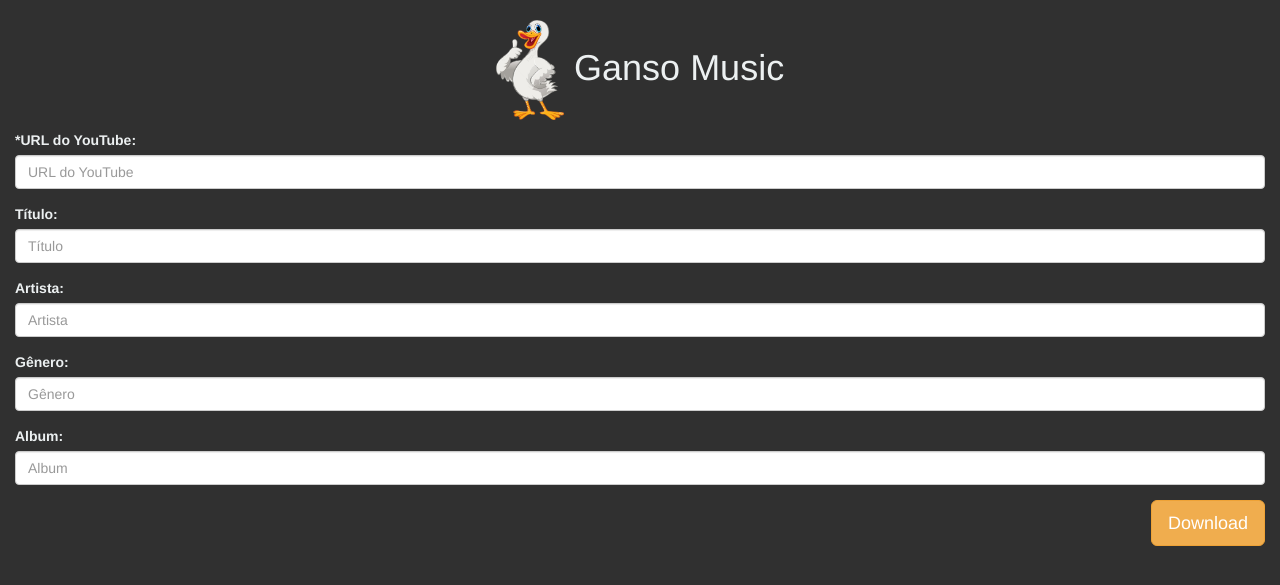
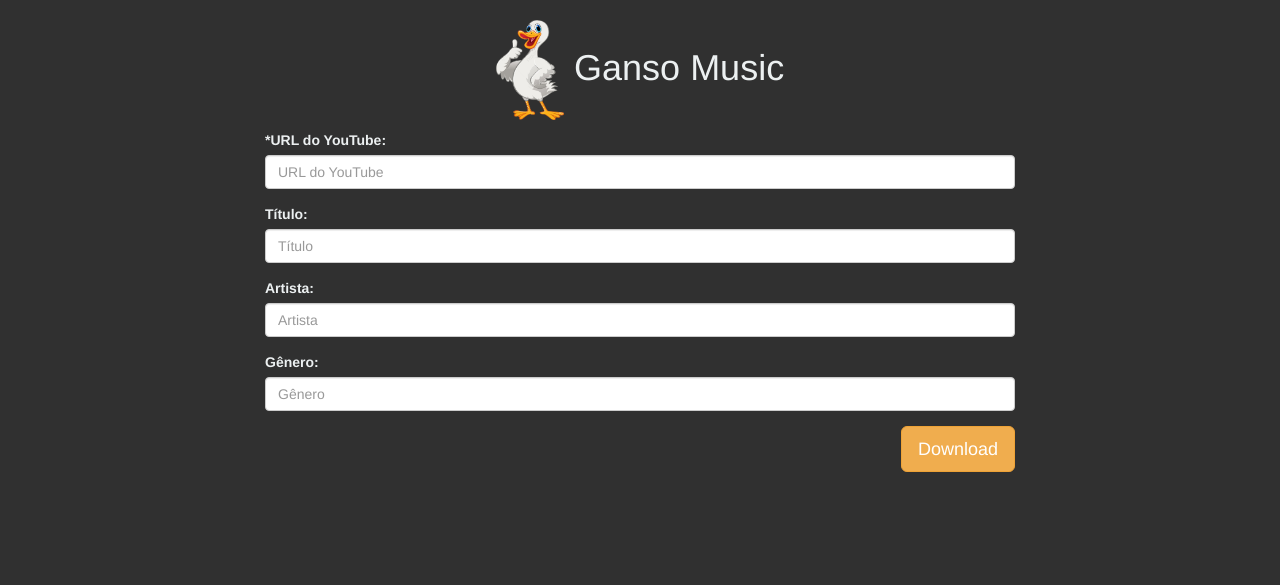
Before and after one commit to lucasrcezimbra/gansomusic-flask, a Flask app: page / in a window 1280 px wide. Shown: the top 585 px of the page. Run offline with Flask 2, Linux system fonts and the light colour scheme; parts of the project's set-up code (start-up, migrations or seed data) failed here and were passed over; some libraries are stand-ins or nearby versions.

Commit message:
Change front-end: remove album field and change form size

```diff
--- a/gansomusic/templates/index.html
+++ b/gansomusic/templates/index.html
@@ -31,14 +31,14 @@
 </head>
 
 <body id="all">
-  <div class="container-fluid">
+  <div class="container">
     <h1>
       <img src="static/images/ganso.png" alt="Ganso">
       Ganso Music
     </h1>
 
     <div class="row">
-      <div class="col-sm-12 col-xs-12 col-md-12">
+      <div class="col-sm-12 col-xs-12 col-md-8 col-md-offset-2">
         <form action="download" method="POST">
           <div class="form-group">
             <label class="control-label" for="">*URL do YouTube:</label>
@@ -60,11 +60,7 @@
             <input type="text" name='gender' placeholder="Gênero" class="form-control">
           </div>
 
-          <div class="form-group">
-            <label class="control-label" for="">Album:</label>
-            <input type="text" name='album' placeholder="Album" class="form-control">
-          </div>
-
+          <input type="text" name='album' hidden>
           <input type="submit" value='Download' class="btn btn-lg btn-warning pull-right">
         </form>
       </div>
```
